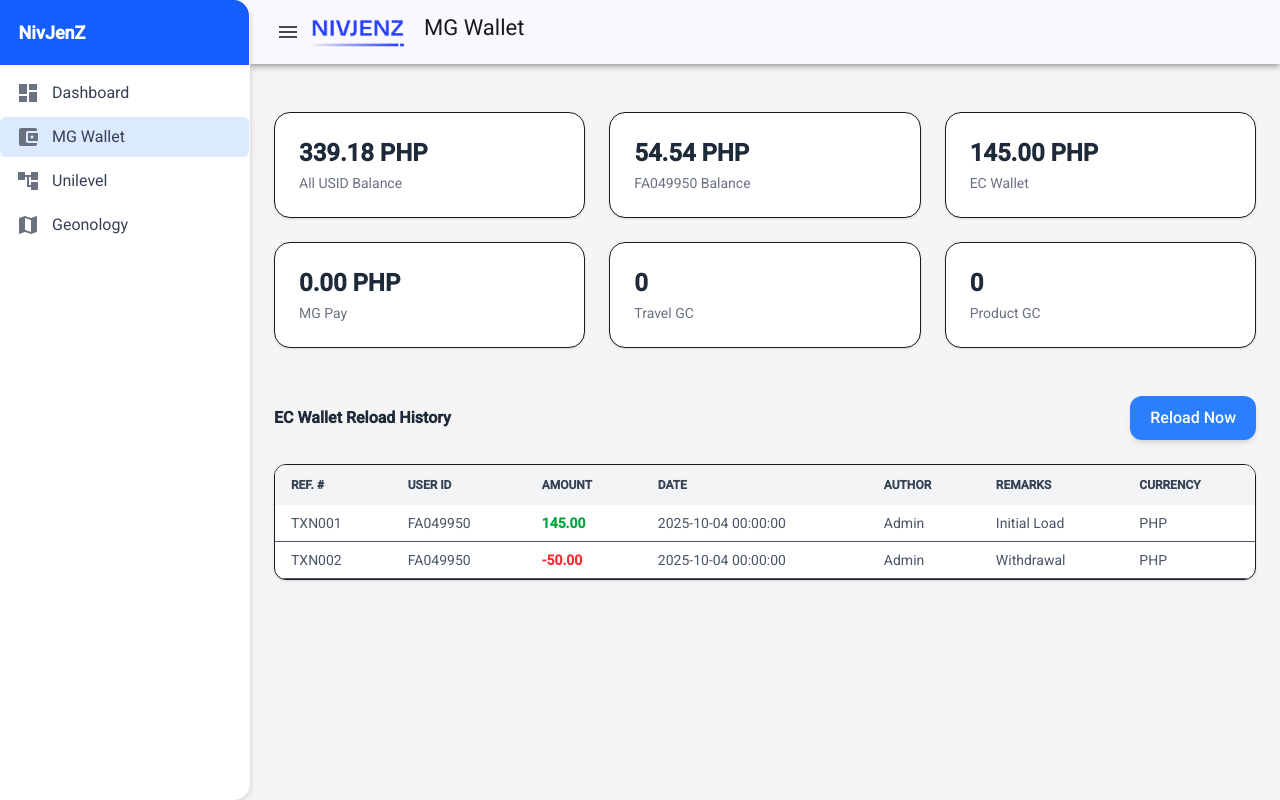
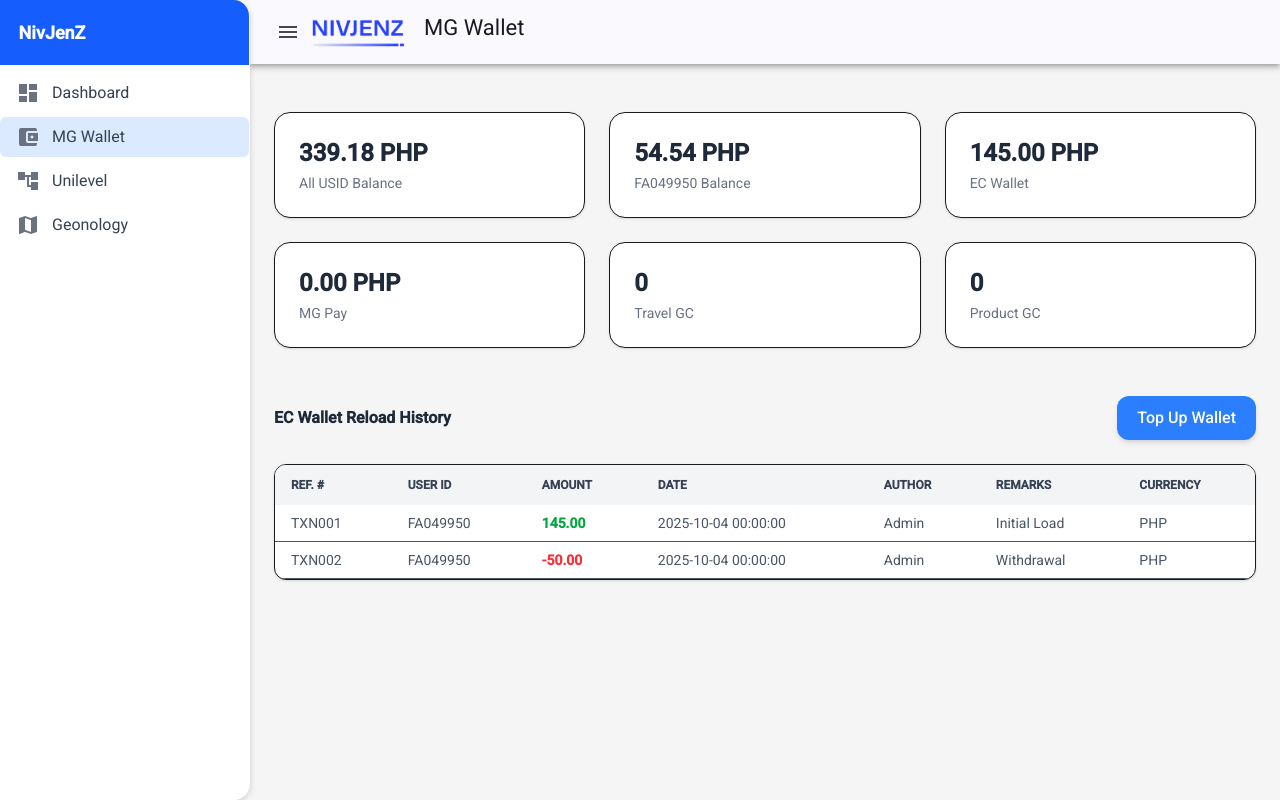
Before and after one commit to Owl-Development-Solutions/mg-global-marketingv2, an Angular app in the folder frontend/: page /ecu-wallet in a window 1280 px wide. Built offline with nearby package versions, Linux system fonts and the light colour scheme.

Commit message:
Remove 100 on reload also i change the name in the button

```diff
--- a/frontend/src/projects/app/container/ecu-wallet/ecu-wallet.component.html
+++ b/frontend/src/projects/app/container/ecu-wallet/ecu-wallet.component.html
@@ -52,7 +52,7 @@
       (click)="openReloadModal()"
       class="px-5 py-2.5 bg-blue-500 hover:bg-blue-600 text-white font-medium rounded-xl shadow-md hover:shadow-lg transform hover:-translate-y-0.5 transition-all duration-300"
     >
-      Reload Now
+      Top Up Wallet
     </button>
   </div>
 
--- a/frontend/src/projects/app/container/ecu-wallet/ecu-wallet.component.ts
+++ b/frontend/src/projects/app/container/ecu-wallet/ecu-wallet.component.ts
@@ -63,7 +63,7 @@ export class EcuWalletComponent {
 
   // ✅ Modal State
   showReloadModal = false;
-  amounts = [100, 500, 1000, 5000, 10000, 20000, 50000, 100000];
+  amounts = [500, 1000, 5000, 10000, 20000, 50000, 100000];
   selectedAmount = 0;
   operation: '+' | '-' = '+';
 
```
